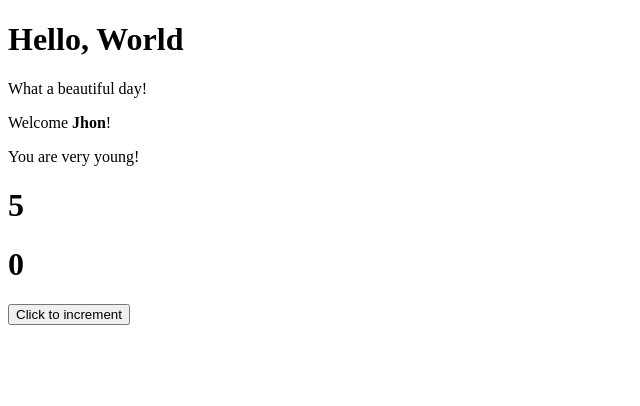
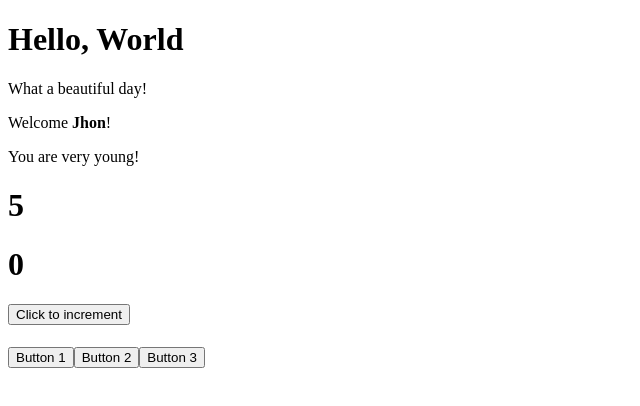
Before and after one commit to camilla-devasini/react-exercises, a React (Create React App) app: page / in a window 1280 px wide. Shown: the top 406 px of the page, without its empty margins (0-640 px from the left). Built offline with nearby package versions, Linux system fonts and the light colour scheme.

Commit message:
add ex. events-03

```diff
--- a/src/App.js
+++ b/src/App.js
@@ -3,6 +3,7 @@ import SayHello from './components/helloTitle.js';
 import Welcome from './components/Welcome.js';
 import Counter from './components/Counter.js';
 import ClickCounter from './components/ClickCounter.js';
+import ClickTracker from './components/ClickTracker.js';
 
 class App extends React.Component {
     render() {
@@ -13,6 +14,7 @@ class App extends React.Component {
                 <Welcome name={"Jhon"} age="18" />
                 <Counter initialValue={0} increment={1} interval={1000} />
                 <ClickCounter />
+                <ClickTracker />
             </div>
         )
     }
--- /dev/null
+++ b/src/components/ClickTracker.js
@@ -0,0 +1,22 @@
+import { useState } from 'react';
+
+const ClickTracker = props => {
+    const [titleValue, setTitleValue] = useState('');
+
+    const clickButtonHandler = (event) => {
+        setTitleValue(event.target.value);
+
+    };
+
+    return (
+    <div>
+        <h1>{titleValue}</h1>
+        <button value="title 1" onClick={clickButtonHandler}>Button 1</button>
+        <button value="title 2" onClick={clickButtonHandler}>Button 2</button>
+        <button value="title 3" onClick={clickButtonHandler}>Button 3</button>
+    </div>
+    );
+
+}
+
+export default ClickTracker;
--- a/src/index.js
+++ b/src/index.js
@@ -4,8 +4,10 @@ import App from "./App.js";
 
 const root = ReactDOM.createRoot(document.getElementById("root"));
 root.render(
+  <React.StrictMode>
+      <App />
+  </React.StrictMode>
 
-        <App />
 )
 
 // https://github.com/facebook/react/blob/main/CHANGELOG.md#deprecations
```
